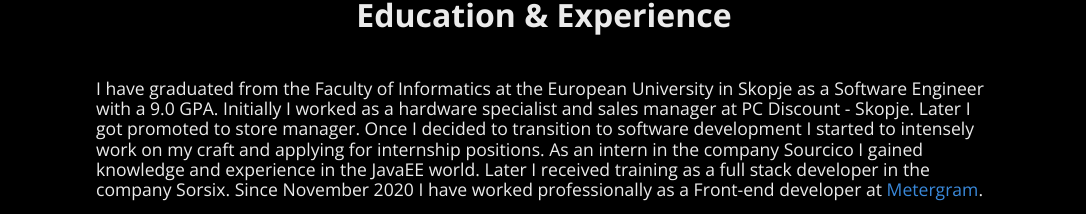
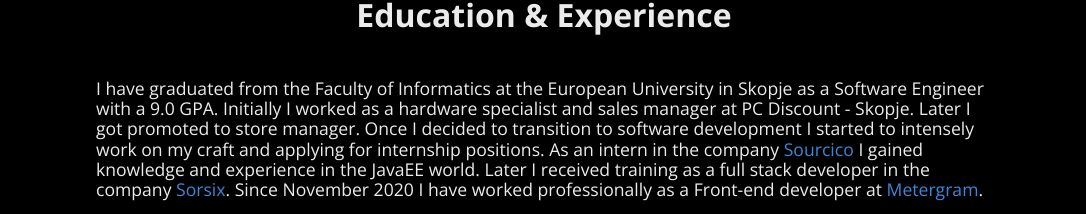
Before and after one commit to Shizuri/React-portfolio, a React (Create React App) app: page /about-me in a window 1280 px wide. Shown: the part 672-886 px from the top of the page, without its empty margins (96-1182 px from the left). Built offline with nearby package versions, Linux system fonts and the light colour scheme.

Commit message:
Added company links to AboutMe section.

```diff
--- a/src/AboutMe.js
+++ b/src/AboutMe.js
@@ -1,5 +1,4 @@
 import React, { useEffect } from 'react'
-import { Link } from 'react-router-dom'
 import './AboutMe.css'
 
 const AboutMe = props => {
@@ -46,11 +45,13 @@ const AboutMe = props => {
 				Discount - Skopje. Later I got promoted to store manager. Once I decided to transition to software development I
 				started to
 				intensely work on my craft and applying for internship positions. As an intern in the
-				company Sourcico I gained knowledge and experience in the JavaEE world. Later I
-				received training as a full stack developer in the company Sorsix. Since November 2020 I have worked
-				professionally
-				as a Front-end developer at
-				<a className='About-me-link' href='https://metergram.com/' target='_blank' rel='noopener noreferrer'> Metergram</a>.
+				company <a className='About-me-link' href='https://sourcico.com/' target='_blank' rel='noopener noreferrer'>Sourcico </a>
+					I gained knowledge and experience in the JavaEE world. Later I
+					received training as a full stack developer in the company <a className='About-me-link' href='https://www.sorsix.com/' target='_blank' rel='noopener noreferrer'>Sorsix</a>.
+					Since November 2020 I have worked
+					professionally
+					as a Front-end developer at
+					<a className='About-me-link' href='https://metergram.com/' target='_blank' rel='noopener noreferrer'> Metergram</a>.
 			</p>
 			{/* <h2 className='About-me-h2'>Additional Knowledge</h2>
 				<p>From my first encounter with computers I have been fascinated by them. I’ve come in
```
